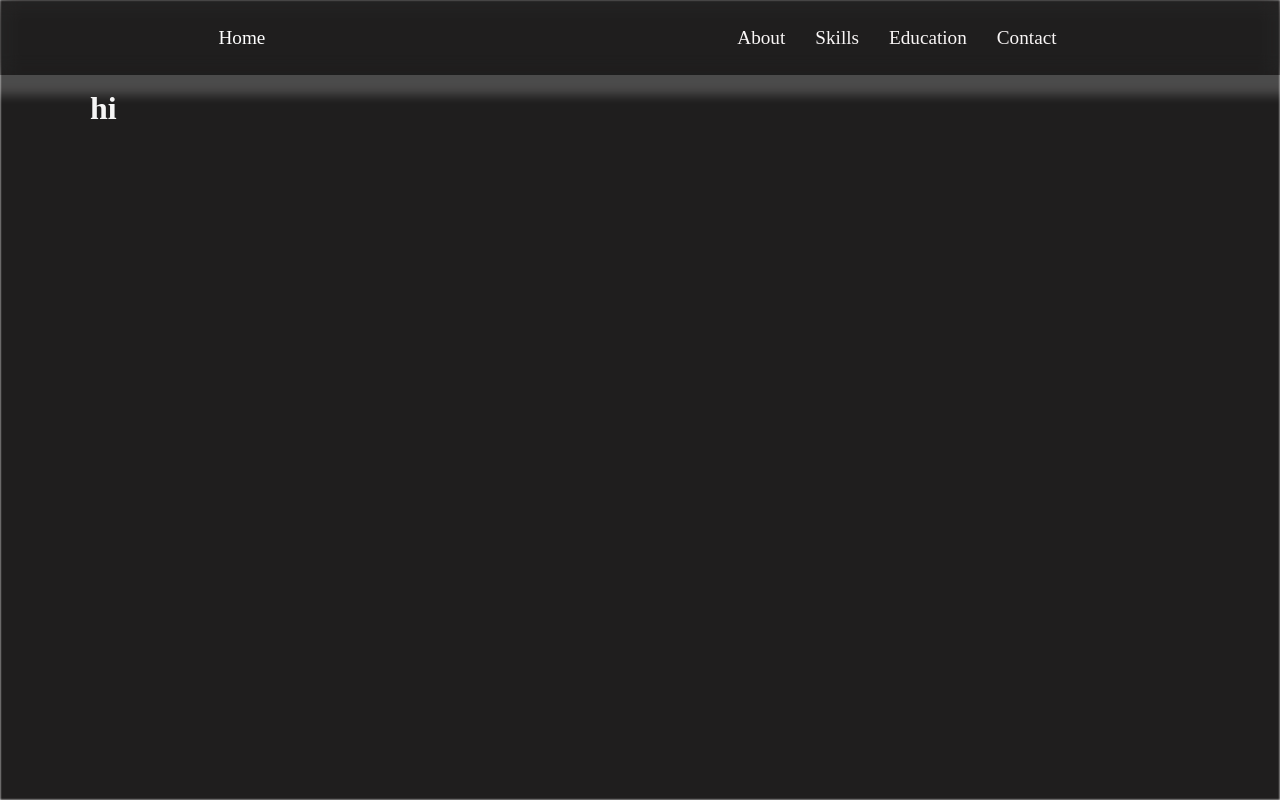
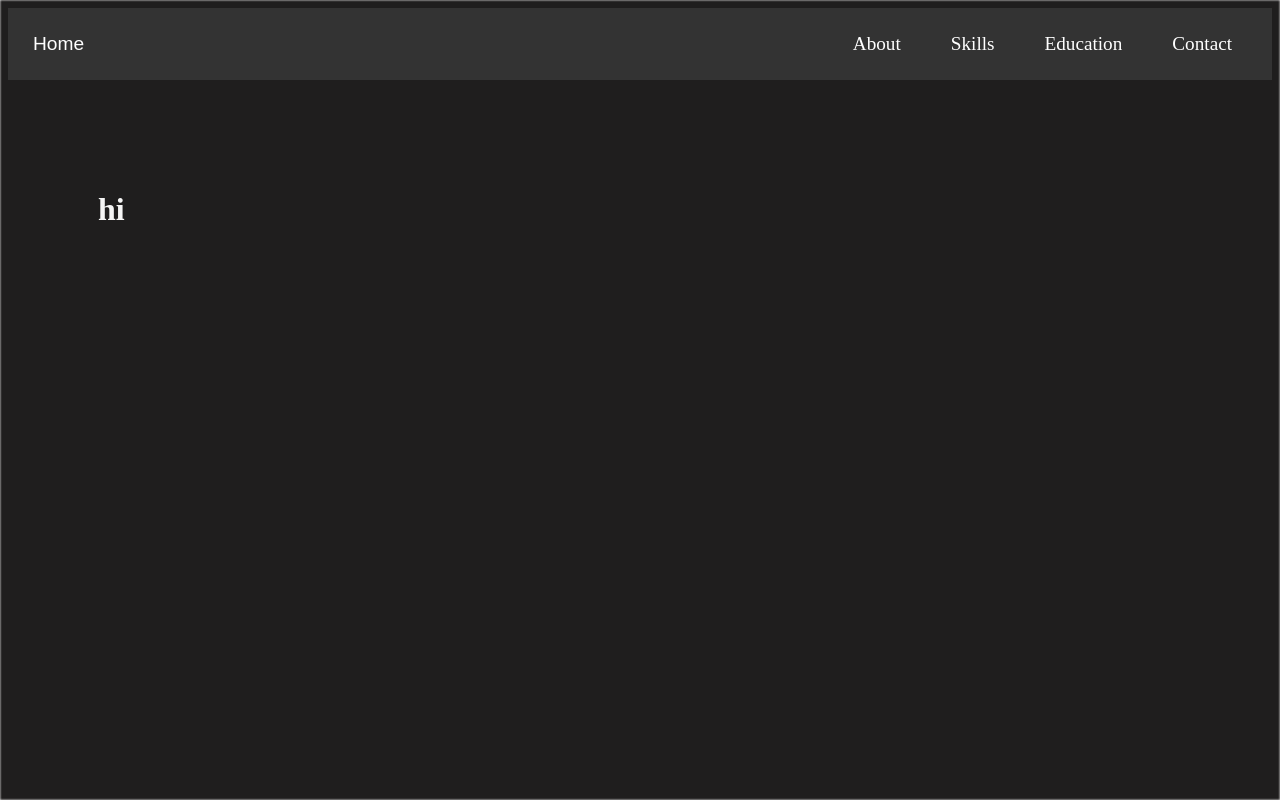
Before and after one commit to Thapelo-Molosiwa/Resume-Profile, a React (Vite) app in the folder Resume/: page / in a window 1280 px wide. Built offline with nearby package versions, Linux system fonts and the light colour scheme; the HTML template or start-up script is replaced by a standard one.

Commit message:
Added burger menu

```diff
--- a/Resume/components/Header/Header.jsx
+++ b/Resume/components/Header/Header.jsx
@@ -1,25 +1,36 @@
-import React from "react";
+import React, { useState } from "react";
 import "../Header/header.css";
 import { Link } from "react-router-dom";
 
 export default function Header() {
+  const [isMenuOpen, setMenuOpen] = useState(false);
+
+  const toggleMenu = () => {
+    setMenuOpen(!isMenuOpen);
+  };
+
   return (
-    <nav className="blow">
+    <header className="blow">
       <div className="myName">
         <Link to="/">Home</Link>
       </div>
 
+      <div
+        className={`burger-menu ${isMenuOpen ? "open" : ""}`}
+        onClick={toggleMenu}
+      >
+        <div className="bar"></div>
+        <div className="bar"></div>
+        <div className="bar"></div>
+      </div>
+      <nav className={`nav ${isMenuOpen ? "active" : ""}`}>
         <ul className="myList">
-
           <li className="navItem">
             <Link to="/about">About</Link>
           </li>
-
           <li className="navItem">
             <Link to="/skills">Skills</Link>
           </li>
-
-
           <li className="navItem">
             <Link to="/education">Education</Link>
           </li>
@@ -28,5 +39,6 @@ export default function Header() {
           </li>
         </ul>
       </nav>
+    </header>
   );
 }
--- a/Resume/components/Header/header.css
+++ b/Resume/components/Header/header.css
@@ -1,79 +1,109 @@
+/* header.css */
+
+.blow {
+  display: flex;
+  justify-content: space-between;
+  align-items: center;
+  background-color: #333;
+  padding: 15px;
+  color: white;
+}
+
 .myName {
   font-size: larger;
-  font-family: sans-serif
+  font-family: sans-serif;
   display: flex;
   align-items: center;
-  padding-left: 10px; /* Add left padding to separate it from the rest of the links */
-}
-
-*{
-  margin: auto;
-
+  padding-left: 10px;
 }
 
 .myName a {
   text-decoration: none;
-  color: rgb(255, 255, 255); /* Inherit the color from the parent container */
+  color: #fff;
   transition: transform 0.2s ease, color 0.2s ease;
 }
 
 .myName a:hover {
-  backdrop-filter: blur(10px);
   transform: translateY(-5px);
   color: #fff6f6;
-  transform: translateY(-5px);
 }
 
-.blow {
+.burger-menu {
+  cursor: pointer;
+  display: none;
+}
 
+.bar {
+  width: 30px;
+  height: 3px;
+  background-color: white;
+  margin: 6px 0;
+  transition: 0.4s;
+}
 
-    position: fixed;
-    top: 0;
-    left: 0;
-    width: 100%;
-    display: flex;
-    justify-content: space-evenly;
-    backdrop-filter: blur(10px);
-    height: 75px;
-    box-shadow: 5px 0px 10px 20px rgba(255, 255, 255, 0.2);
-    z-index: 100; /* Adjust the z-index as needed */
-  }
+.nav {
+  display: flex;
+}
 
 .myList {
-  list-style: none; /* Remove list bullet or marker */
+  list-style: none;
+  margin: 0;
+  padding: 0;
   display: flex;
 }
 
 .myList li {
-  color: rgb(249, 246, 246);
+  color: white;
   font-size: larger;
   display: flex;
-  justify-content: space-between;
   align-items: center;
-  padding: 10px; /* Add some padding to separate items */
+  padding: 10px;
+  margin: 0 15px;
+  transition: transform 0.2s ease, color 0.2s ease;
 }
 
-/* Define styles for the navigation items */
-.navItem {
-  padding: 10px;
-  margin: 5px;
-  color: #000000;
+.myList li a {
   text-decoration: none;
-  border-radius: 5px;
-  text-align: center;
-  transition: transform 0.2s ease, background-color 0.2s ease, color 0.2s ease;
+  color: inherit;
 }
 
-/* Apply the hover effect */
-.navItem:hover {
-  backdrop-filter: blur(10px);
+.myList li:hover {
   transform: translateY(-5px);
-  color: #ffffff;
+  color: #fff6f6;
 }
 
-/* Style for navigation links */
-.myList li a {
-  text-decoration: none; /* Remove text decoration */
-  color: inherit; /* Inherit the color from the parent li element */
-  transition: transform 0.2s ease, background-color 0.2s ease, color 0.2s ease;
+@media only screen and (max-width: 768px) {
+  .burger-menu {
+    display: block;
+  }
+
+  .nav {
+    display: none;
+    flex-direction: column;
+    position: absolute;
+    top: 60px;
+    left: 0;
+    width: 100%;
+    background-color: #333;
+  }
+
+  .nav.active {
+    display: flex;
+  }
+
+  .myList {
+    flex-direction: column;
+  }
+
+  .burger-menu.open .bar:nth-child(1) {
+    transform: rotate(-45deg) translate(-5px, 6px);
+  }
+
+  .burger-menu.open .bar:nth-child(2) {
+    opacity: 0;
+  }
+
+  .burger-menu.open .bar:nth-child(3) {
+    transform: rotate(45deg) translate(-5px, -6px);
+  }
 }
```
Lines whose indentation alone changed are shown as unchanged.
